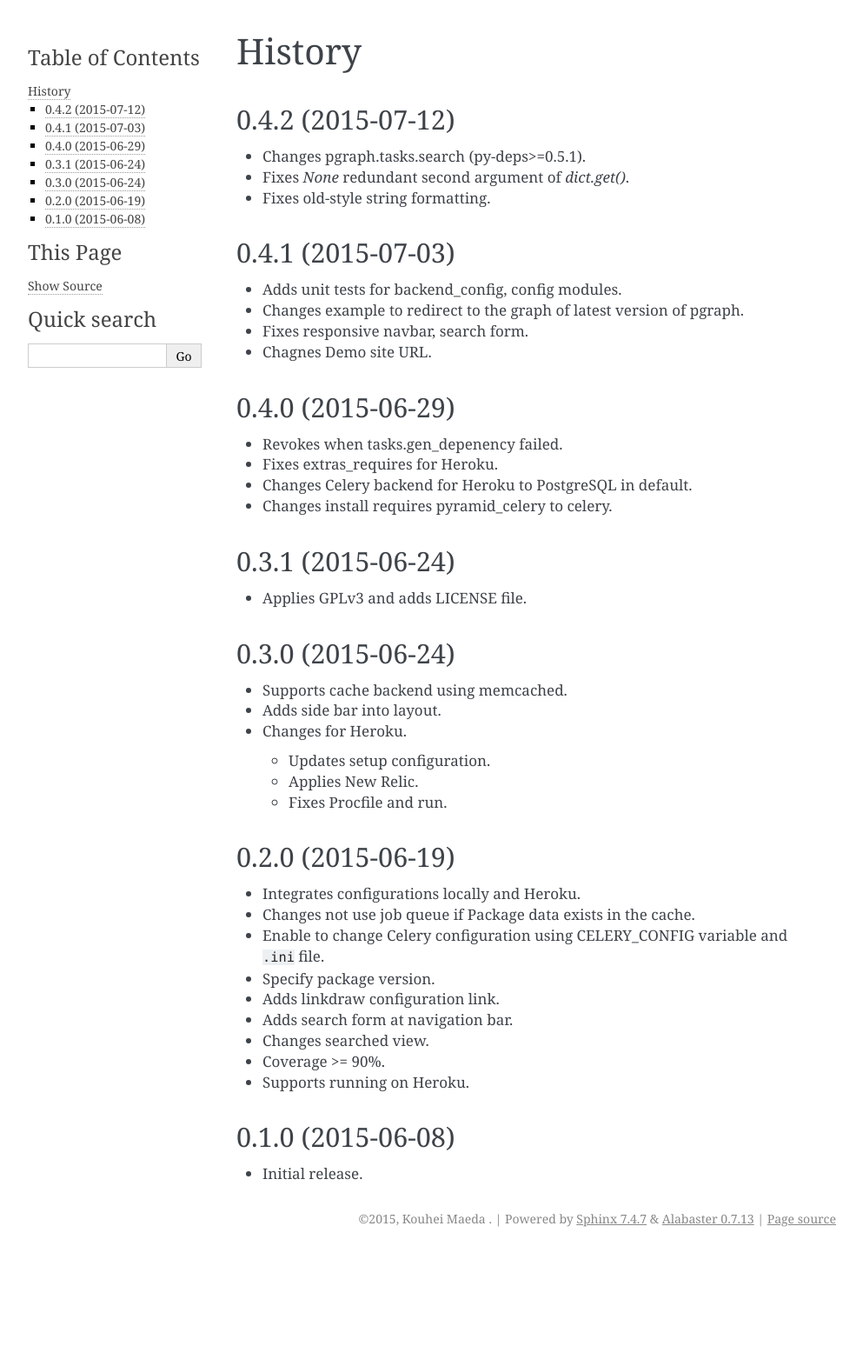
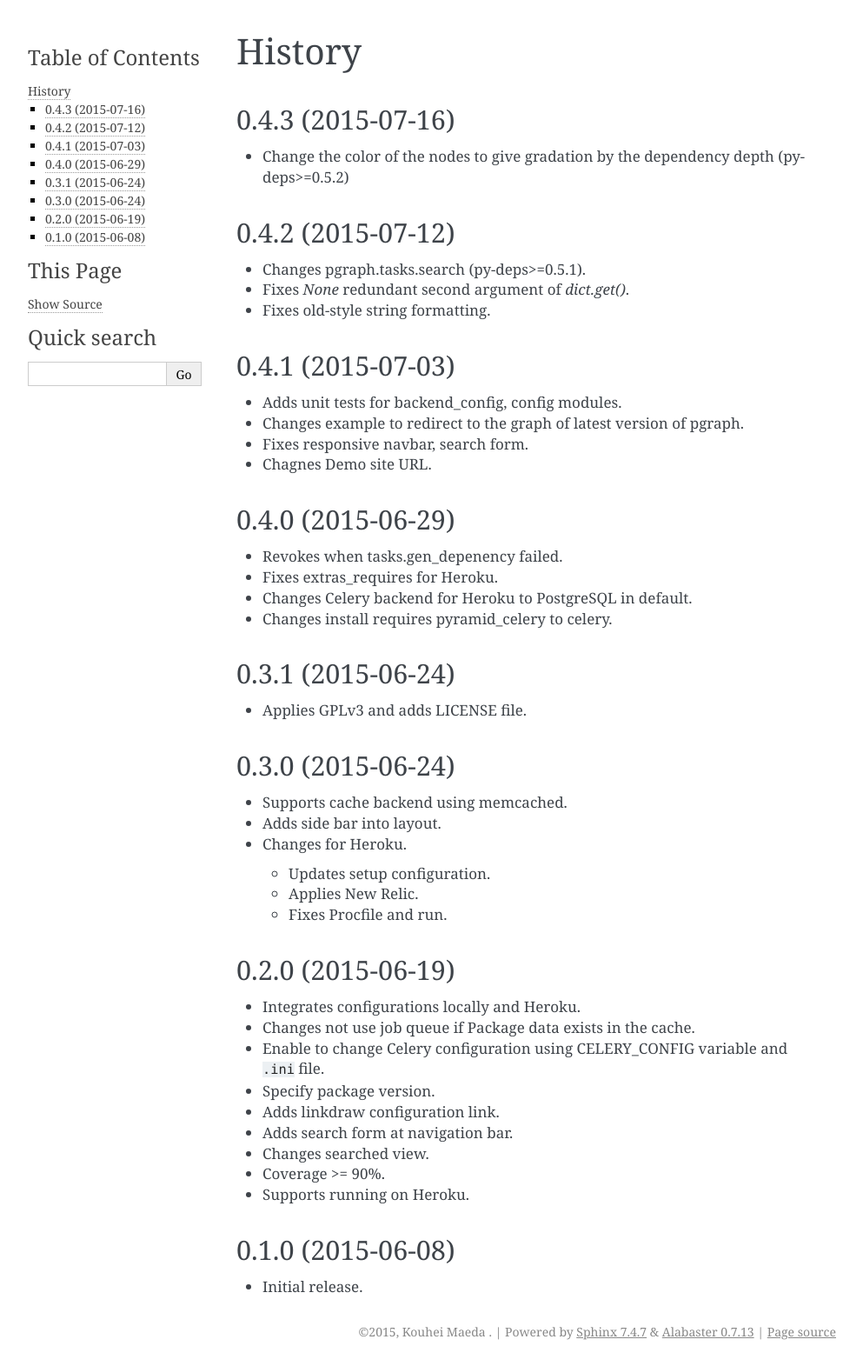
Before and after one commit to mkouhei/pgraph, a Sphinx documentation site: the page built from docs/source/HISTORY.rst, in a window 1280 px wide. Shown: the whole page at 87% size, without its empty margins (148-1141 px from the left). Built offline with Sphinx 7.4.7, drawn with Linux system fonts in a browser that asks for light colours; before the commit the page ends 1441 px from its top, so only the background shows below that.

Commit message:
Bump version.
Signed-off-by: Kouhei Maeda <mkouhei@palmtb.net>

```diff
--- a/docs/source/HISTORY.rst
+++ b/docs/source/HISTORY.rst
@@ -1,5 +1,10 @@
 History
 =======
+
+0.4.3 (2015-07-16)
+------------------
+
+* Change the color of the nodes to give gradation by the dependency depth (py-deps>=0.5.2)
 
 0.4.2 (2015-07-12)
 ------------------
--- a/docs/source/conf.py
+++ b/docs/source/conf.py
@@ -57,7 +57,7 @@ copyright = '2015, Kouhei Maeda <mkouhei@palmtb.net>'
 # The short X.Y version.
 version = '0.4'
 # The full version, including alpha/beta/rc tags.
-release = '0.4.2'
+release = '0.4.3'
 
 # The language for content autogenerated by Sphinx. Refer to documentation
 # for a list of supported languages.
--- a/pgraph/__init__.py
+++ b/pgraph/__init__.py
@@ -4,6 +4,6 @@
 __project__ = 'pgraph'
 __author__ = 'Kouhei Maeda'
 __email__ = 'mkouhei@palmtb.net'
-__version__ = '0.4.2'
+__version__ = '0.4.3'
 __repo__ = 'https://github.com/mkouhei/pgraph'
 READTHEDOCS = 'http://pgraph.readthedocs.org'
--- a/setup.py
+++ b/setup.py
@@ -66,9 +66,9 @@ if sys.version_info < (3, 3):
     requires.append('funcsigs')
 
 if hasattr(sys, 'pypy_version_info'):
-    requires.append('py-deps>=0.5.1')
+    requires.append('py-deps>=0.5.2')
 else:
-    requires.append('py-deps[memcache]>=0.5.1')
+    requires.append('py-deps[memcache]>=0.5.2')
 
 extras_require = {
     'reST': ['Sphinx'],
```
